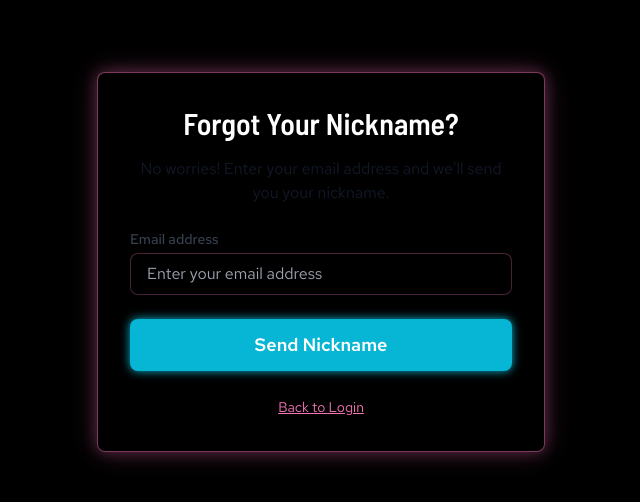
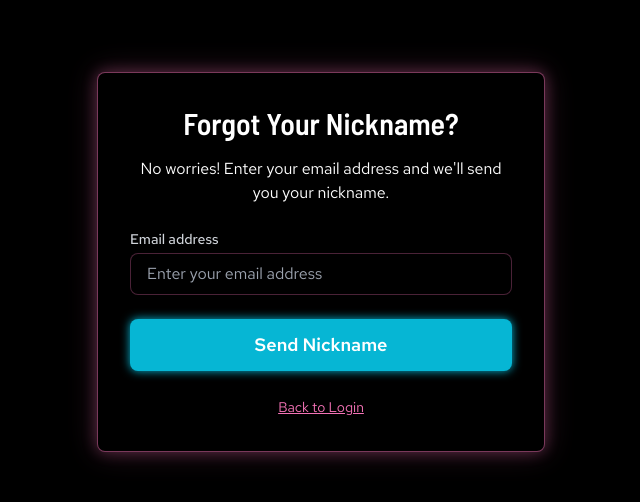
Before and after one commit to sandravlajinicmalic/mywebsite-frontend, a React (Vite) app: page /forgot-nickname in a window 1280 px wide. Shown: the part 138-640 px from the top of the page, without its empty margins (319-959 px from the left). Built offline with nearby package versions, Linux system fonts and the light colour scheme; no server answers.

Commit message:
Remove dark mode

```diff
--- a/index.html
+++ b/index.html
@@ -7,6 +7,17 @@
     <link rel="preconnect" href="https://fonts.googleapis.com">
     <link rel="preconnect" href="https://fonts.gstatic.com" crossorigin>
     <link href="https://fonts.googleapis.com/css2?family=Barlow+Semi+Condensed:ital,wght@0,100;0,200;0,300;0,400;0,500;0,600;0,700;0,800;0,900;1,100;1,200;1,300;1,400;1,500;1,600;1,700;1,800;1,900&family=Red+Hat+Text:ital,wght@0,300..700;1,300..700&display=swap" rel="stylesheet">
+    <style>
+      /* Preload critical fonts with fallback */
+      @font-face {
+        font-family: 'Red Hat Text';
+        font-display: swap;
+      }
+      @font-face {
+        font-family: 'Barlow Semi Condensed';
+        font-display: swap;
+      }
+    </style>
     <title>MeowCrafts</title>
   </head>
   <body>
--- a/src/components/atoms/Input.tsx
+++ b/src/components/atoms/Input.tsx
@@ -46,7 +46,7 @@ const Input = ({
   return (
     <div className="w-full">
       {label && (
-        <label className="block text-sm font-medium text-gray-700 dark:text-gray-300 mb-1">
+        <label className={`block text-sm font-medium mb-1 ${variant === 'white' ? 'text-gray-700' : 'text-gray-300'}`}>
           {label}
         </label>
       )}
--- a/src/components/atoms/Text.tsx
+++ b/src/components/atoms/Text.tsx
@@ -42,11 +42,11 @@ const Text = ({
   }
 
   const colors: Record<TextColor, string> = {
-    default: 'text-gray-900 dark:text-white',
-    muted: 'text-gray-600 dark:text-gray-400',
-    primary: 'text-indigo-600 dark:text-indigo-400',
-    danger: 'text-red-600 dark:text-red-400',
-    success: 'text-green-600 dark:text-green-400',
+    default: 'text-white',
+    muted: 'text-gray-400',
+    primary: 'text-indigo-400',
+    danger: 'text-red-400',
+    success: 'text-green-400',
   }
 
   // Automatically apply heading font and weight for h1-h6 elements
--- a/src/components/molecules/Header.tsx
+++ b/src/components/molecules/Header.tsx
@@ -318,7 +318,7 @@ const Header = () => {
           <nav className="hidden md:flex items-center gap-6 justify-end">
             <Link
               to={ROUTES.HOME}
-              className="text-base font-medium text-gray-900 dark:text-white hover:text-[#06B6D4] transition-all underline-offset-4 uppercase cursor-pointer"
+              className="text-base font-medium text-white hover:text-[#06B6D4] transition-all underline-offset-4 uppercase cursor-pointer"
               style={{
                 fontFamily: '"Barlow Semi Condensed", sans-serif',
                 ...textShadowStyle
@@ -328,7 +328,7 @@ const Header = () => {
             </Link>
             <Link
               to={ROUTES.ABOUT}
-              className="text-base font-medium text-gray-900 dark:text-white hover:text-[#06B6D4] transition-all underline-offset-4 uppercase cursor-pointer"
+              className="text-base font-medium text-white hover:text-[#06B6D4] transition-all underline-offset-4 uppercase cursor-pointer"
               style={{
                 fontFamily: '"Barlow Semi Condensed", sans-serif',
                 ...textShadowStyle
@@ -348,7 +348,7 @@ const Header = () => {
                 <Text
                   size="base"
                   weight="medium"
-                  className="text-gray-900 dark:text-white transition-all"
+                  className="text-white transition-all"
                   style={{
                     ...textShadowStyle,
                     fontStyle: nicknameReward?.style === 'cursive' ? 'italic' : 'normal',
--- a/src/components/molecules/UserMenu.tsx
+++ b/src/components/molecules/UserMenu.tsx
@@ -112,7 +112,7 @@ const UserMenu = ({ userNickname, userAvatar }: UserMenuProps) => {
       {/* Avatar Button */}
       <button
         onClick={() => setIsOpen(!isOpen)}
-        className="w-12 h-12 rounded-full overflow-hidden border-2 border-indigo-500 dark:border-indigo-400 hover:border-indigo-600 dark:hover:border-indigo-300 transition-colors focus:outline-none focus:ring-2 focus:ring-indigo-500 focus:ring-offset-2 cursor-pointer"
+        className="w-12 h-12 rounded-full overflow-hidden border-2 border-indigo-400 hover:border-indigo-300 transition-colors focus:outline-none focus:ring-2 focus:ring-indigo-500 focus:ring-offset-2 cursor-pointer"
         style={dropShadowStyle}
         aria-label={t('userMenu.ariaLabel')}
       >
--- a/src/components/organisms/AboutMe.tsx
+++ b/src/components/organisms/AboutMe.tsx
@@ -83,10 +83,10 @@ const AboutMe = () => {
 
           {/* My Toolbox of Tricks */}
           <div>
-            <Text as="h2" size="3xl" weight="bold" className="mb-4 text-center text-white dark:text-white md:text-4xl" style={{ textShadow: '2px 2px 4px rgba(236, 72, 153, 0.8), 0 0 8px rgba(236, 72, 153, 0.5)' }}>
+            <Text as="h2" size="3xl" weight="bold" className="mb-4 text-center text-white md:text-4xl" style={{ textShadow: '2px 2px 4px rgba(236, 72, 153, 0.8), 0 0 8px rgba(236, 72, 153, 0.5)' }}>
               {t('aboutMe.tools.title')}
             </Text>
-            <Text size="base" className="mb-12 text-center text-white dark:text-white md:text-lg">
+            <Text size="base" className="mb-12 text-center text-white md:text-lg">
               {t('aboutMe.tools.subtitle')}
             </Text>
 
@@ -95,7 +95,7 @@ const AboutMe = () => {
               {toolsCategories.map((category, catIndex) => (
                 <div key={catIndex}>
                   <div className="flex items-center justify-center gap-2 mb-2">
-                    <Text as="h3" size="lg" weight="bold" className="text-gray-900 dark:text-white md:text-xl">
+                    <Text as="h3" size="lg" weight="bold" className="text-white md:text-xl">
                       {category.title}
                     </Text>
                   </div>
--- a/src/components/organisms/ContactForm.tsx
+++ b/src/components/organisms/ContactForm.tsx
@@ -108,17 +108,17 @@ const ContactForm = () => {
                 {/* Error message container with fixed height to prevent layout shift */}
                 <div className="mt-1 min-h-[20px]">
                   {fieldError && (
-                    <p className="text-sm text-black dark:text-black">
+                    <p className="text-sm text-black">
                       {fieldError}
                     </p>
                   )}
                   {error && !fieldError && (
-                    <p className="text-sm text-black dark:text-black">
+                    <p className="text-sm text-black">
                       {error}
                     </p>
                   )}
                   {success && !fieldError && !error && (
-                    <p className="text-sm text-black dark:text-black">
+                    <p className="text-sm text-black">
                       {t('contact.success') || 'Message sent successfully!'}
                     </p>
                   )}
--- a/src/components/organisms/MyJourney.tsx
+++ b/src/components/organisms/MyJourney.tsx
@@ -236,7 +236,7 @@ const MyJourney = () => {
   return (
     <div className="px-4 lg:px-0">
       <div className="w-full max-w-lg mx-auto lg:max-w-none lg:mx-0">
-        <Text as="h1" size="4xl" weight="bold" className="mb-8 text-gray-900 dark:text-white text-left my-journey-title" style={{ textShadow: '2px 2px 4px rgba(236, 72, 153, 0.8), 0 0 8px rgba(236, 72, 153, 0.5)' }}>
+        <Text as="h1" size="4xl" weight="bold" className="mb-8 text-white text-left my-journey-title" style={{ textShadow: '2px 2px 4px rgba(236, 72, 153, 0.8), 0 0 8px rgba(236, 72, 153, 0.5)' }}>
           {t('aboutMe.career.title')}
         </Text>
       </div>
--- a/src/index.css
+++ b/src/index.css
@@ -3,15 +3,35 @@
 @tailwind utilities;
 
 @layer base {
+  html {
+    color-scheme: light;
+  }
+
   body {
-    font-family: "Red Hat Text", sans-serif;
+    font-family: "Red Hat Text", -apple-system, BlinkMacSystemFont, "Segoe UI", Roboto, "Helvetica Neue", Arial, sans-serif;
     font-optical-sizing: auto;
     font-weight: 400;
     background-color: theme('colors.black');
+    color: #ffffff;
+    -webkit-font-smoothing: antialiased;
+    -moz-osx-font-smoothing: grayscale;
   }
 
   h1, h2, h3, h4, h5, h6 {
-    font-family: "Barlow Semi Condensed", sans-serif;
+    font-family: "Barlow Semi Condensed", -apple-system, BlinkMacSystemFont, "Segoe UI", Roboto, "Helvetica Neue", Arial, sans-serif;
     font-weight: 600;
+    color: #ffffff;
+    -webkit-font-smoothing: antialiased;
+    -moz-osx-font-smoothing: grayscale;
+  }
+
+  /* Ensure text colors are applied correctly on mobile */
+  * {
+    -webkit-tap-highlight-color: transparent;
+  }
+
+  /* Force consistent colors on all devices */
+  p, span, div, a, li, td, th, label, input, textarea, button {
+    color: inherit;
   }
 }
```
Also changed, not shown: src/components/organisms/AboutProject.tsx (+5 -5 lines), src/components/organisms/ChatBot.tsx (+4 -25 lines), 1 other file (tests, documents, lock files or other folders).
